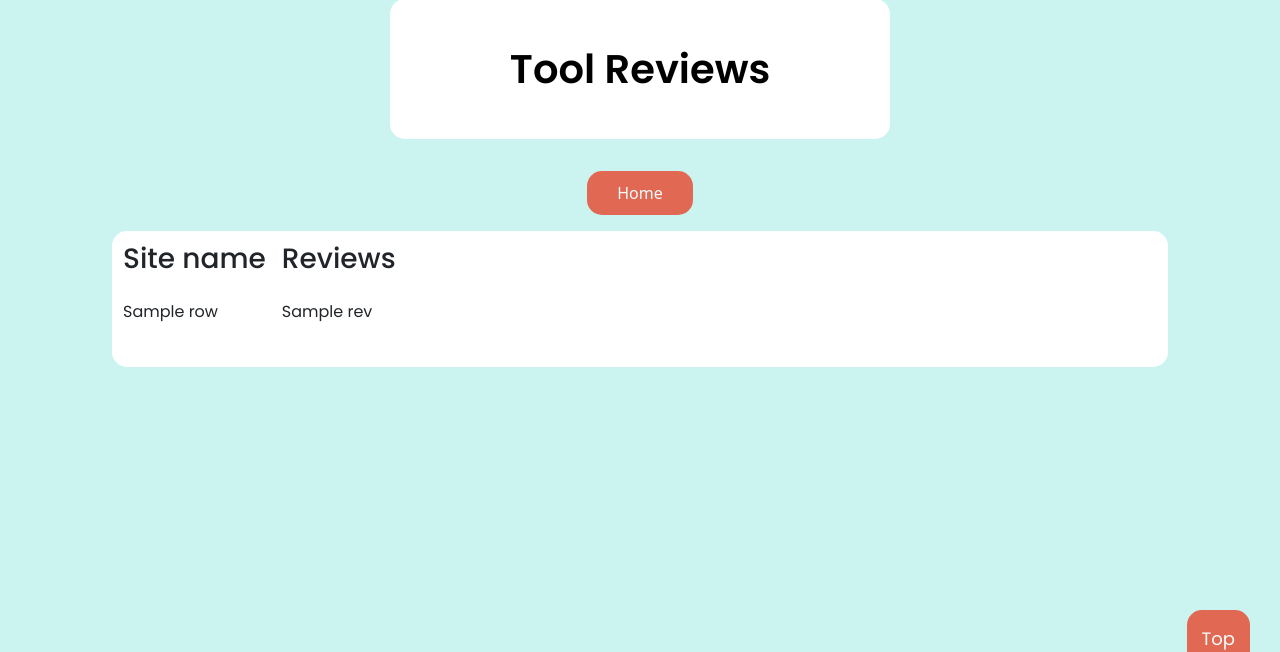
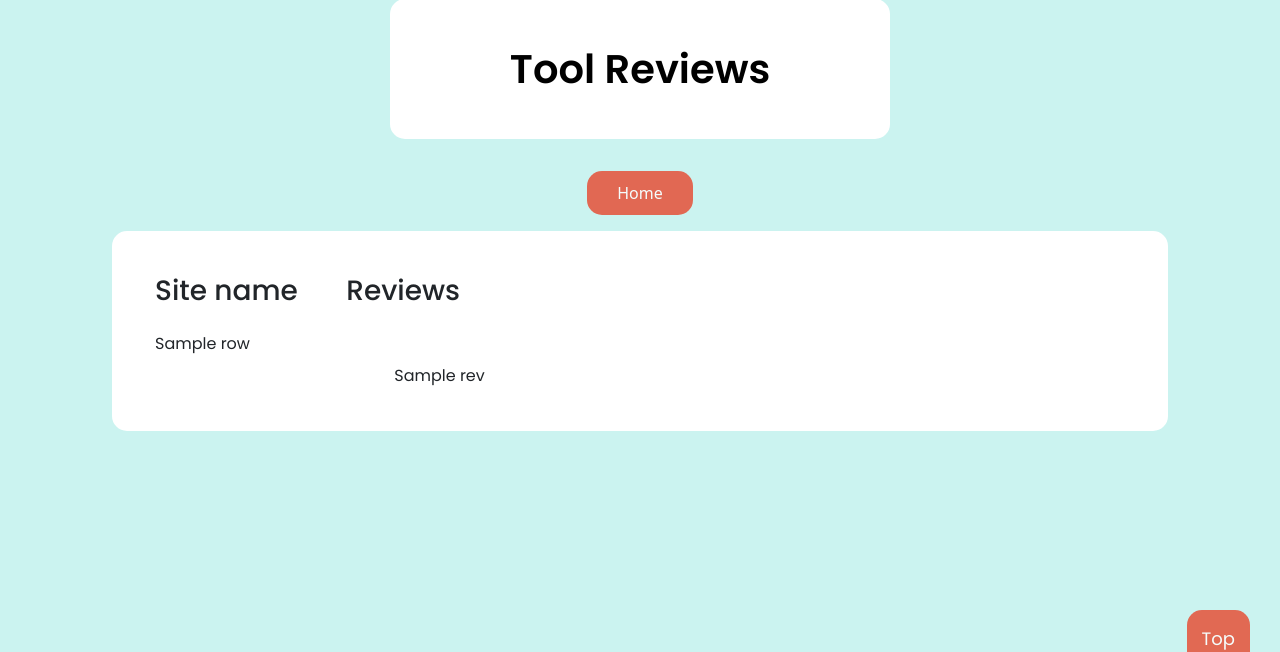
Before and after one commit to Yogurtchan/Review-Scraper, a Flask app: template templates/reviews.html in a window 1280 px wide. Shown: the part 113-765 px from the top of the page. Run offline with Flask 2, Linux system fonts and the light colour scheme; the template is opened without the code that fills it: most values are stand-ins (such as "Sample title", 1, 10 or a date in 2020).

Commit message:
updated code

```diff
--- a/reviewScraper.csv
+++ b/reviewScraper.csv
@@ -1 +1,5 @@
 External link,Could not obtain reviews.
+Passion,No reviews
+Gist,No reviews
+GetResponse,No reviews
+WebStarts,No reviews
--- a/static/styles.css
+++ b/static/styles.css
@@ -141,8 +141,7 @@ input:focus:-moz-placeholder {
 
 #siteName{
     margin: 0%;
-    /* margin-top: 1rem;
-    margin-bottom: 1rem; */
+
 }
 #reviews{
     margin-right: 20rem;
@@ -152,4 +151,12 @@ input:focus:-moz-placeholder {
 
 table{
     width: 100%;
+    margin: 2em;
 }
+.site-col{
+    margin: 2em;
+}
+.rev-col{
+    margin-left: 3em;
+    margin-top: 2em;
+}
--- a/templates/reviews.html
+++ b/templates/reviews.html
@@ -22,17 +22,17 @@
   </section>
   <section class="rev">
     <div id="siteName">
-      <table class="table table-borderless">
+      <table class="table table-borderless table-hover">
         <tr>
-          <th><h3>Site name</h3></th>
-          <th><h3>Reviews</h3></th>
+          <th scope="col"><h3>Site name</h3></th>
+          <th scope="col"><h3>Reviews</h3></th>
         </tr>
         {%for row in site%}
             <tr>
-                <td>{{row}}</td>
+                <td class="site-col">{{row}}</td>
                 <td>
                   {% for review in rev[loop.index0] %}
-                    <p>{{review}}</p>
+                    <p class="rev-col">{{review}}</p>
                   {% endfor %}
                 </td>
             </tr>
@@ -40,5 +40,6 @@
       </table>
     </div>
   <button onclick="topFunction()" id="btn" title="Go to top">Top</button>
+  <script src="{{ url_for('static', filename='functions.js') }}"></script>
   </body>
 </html>
```
